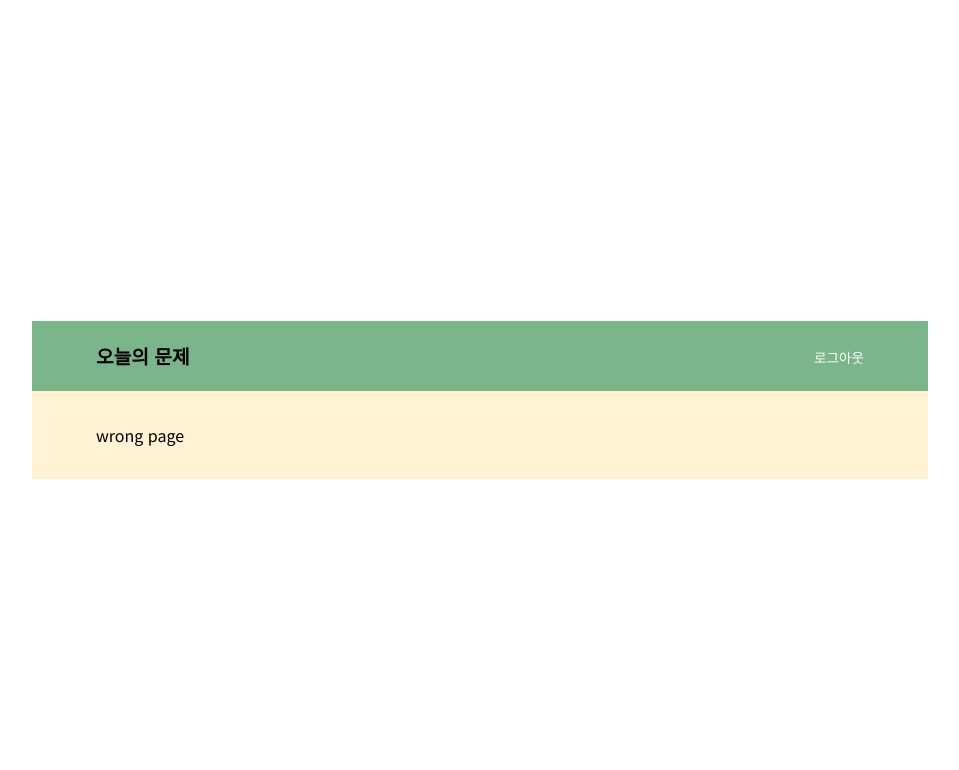
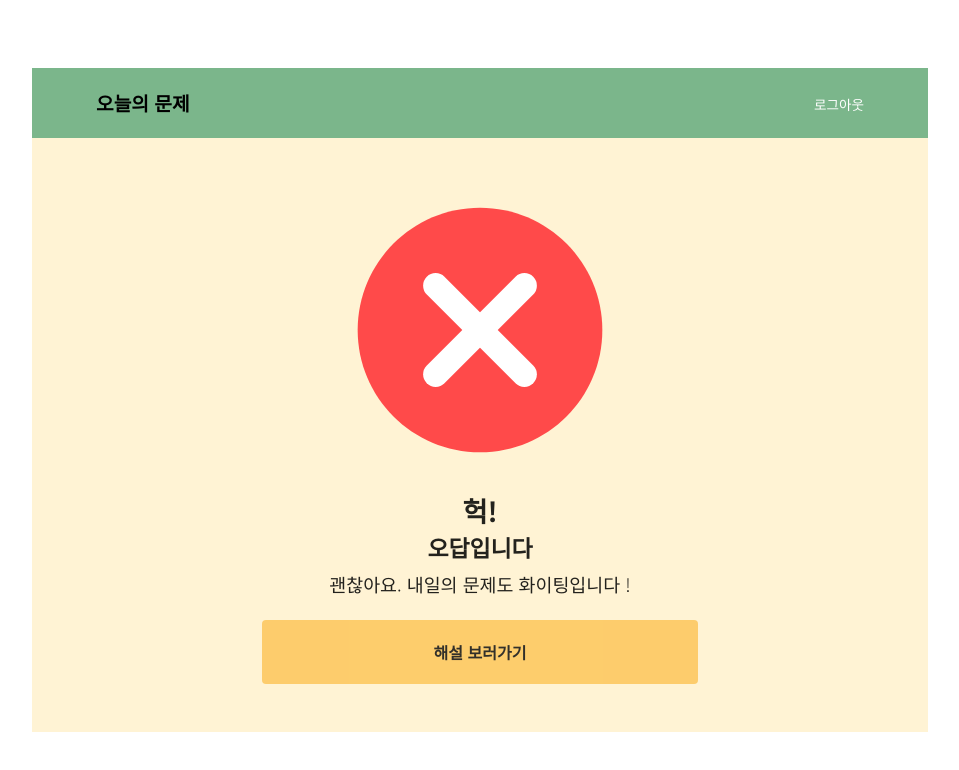
Before and after one commit to HelpCS/HelpCS_frontend, a Next.js app: page /Wrong in a window 1280 px wide. Shown: the top 770 px of the page, without its empty margins (160-1119 px from the left). Built offline with nearby package versions, Linux system fonts and the light colour scheme.

Commit message:
[#11] Feat: Result component 적용

```diff
--- /dev/null
+++ b/src/components/Result/index.tsx
@@ -0,0 +1,77 @@
+import { styled } from "../../../stitches.config";
+import LottieWrapper from "../../components/Common/LottieWrapper";
+import Link from "next/link";
+
+interface Props {
+  lottieJson: object;
+  interjection: string;
+  result: string;
+  message: string;
+}
+
+function Result({ lottieJson, interjection, result, message }: Props) {
+  return (
+    <StyledCorrectWrapper>
+      <StyledLottie>
+        <LottieWrapper lottieData={lottieJson} />
+      </StyledLottie>
+      <StyledMessage message="first">{interjection}</StyledMessage>
+      <StyledMessage message="second">{result}</StyledMessage>
+      <StyledMessage message="third">{message}</StyledMessage>
+
+      {/* 문제 해설 링크로 이동합니다. */}
+      <Link href="/">
+        <a>
+          <StyledButton>해설 보러가기</StyledButton>
+        </a>
+      </Link>
+    </StyledCorrectWrapper>
+  );
+}
+export default Result;
+
+const StyledCorrectWrapper = styled("div", {
+  display: "flex",
+  flexDirection: "column",
+  justifyContent: "center",
+  alignItems: "center",
+});
+
+const StyledLottie = styled("div", {
+  width: "100%",
+  height: "20rem",
+});
+
+const StyledButton = styled("button", {
+  position: "relative",
+  textAlign: "center",
+  width: "27.2rem",
+  borderRadius: "4px",
+  height: "4rem",
+  fontWeight: "$lg",
+  backgroundColor: "$yellow",
+  opacity: 0.8,
+  marginBottom: "1rem",
+  marginTop: "1rem",
+});
+
+const StyledMessage = styled("span", {
+  fontWeight: "$lg",
+  opacity: 0.86,
+  marginBottom: "0.45rem",
+  variants: {
+    message: {
+      first: {
+        fontSize: "1.7rem",
+        marginBottom: "0",
+      },
+      second: {
+        fontSize: "1.43rem",
+      },
+      third: {
+        fontSize: "1.15rem",
+        fontWeight: "$xs",
+      },
+    },
+  },
+});
--- a/src/pages/Wrong/index.tsx
+++ b/src/pages/Wrong/index.tsx
@@ -1,7 +1,15 @@
-import { styled } from "../../../stitches.config";
+import bgLottie from "../../assets/lottieJSON/wrong.json";
+import Result from "../../components/Result";
 
 function Wrong() {
-  return <div>wrong page</div>;
+  return (
+    <Result
+      lottieJson={bgLottie}
+      interjection="헉!"
+      result="오답입니다"
+      message="괜찮아요. 내일의 문제도 화이팅입니다 !"
+    />
+  );
 }
 
 export default Wrong;
```
Also changed, not shown: src/pages/Correct/index.tsx (+7 -65 lines).
